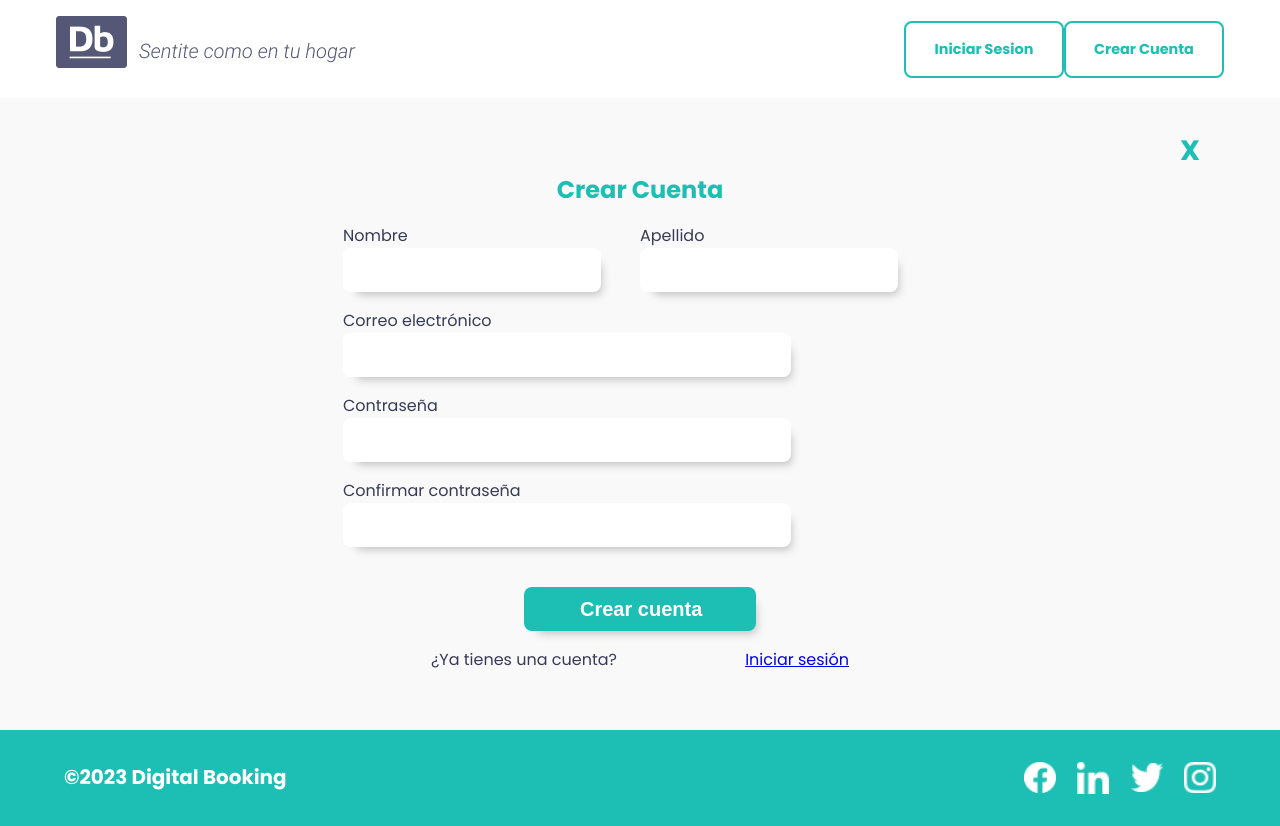
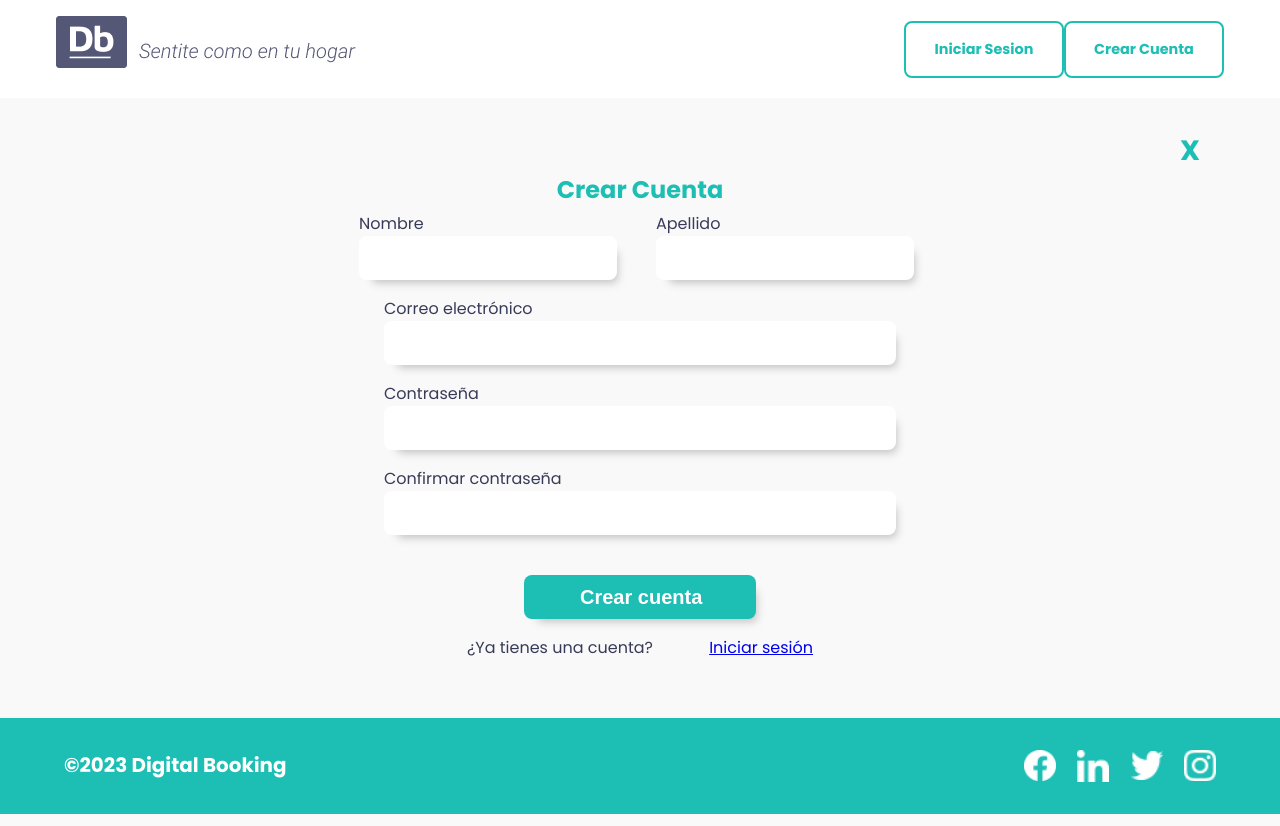
Before and after one commit to oicor6/DigitalBooking, a React (Vite) app in the folder ReactAppDigitalBooking/: page /createacc in a window 1280 px wide. Built offline with nearby package versions, Linux system fonts and the light colour scheme.

Commit message:
corrigo css

```diff
--- a/ReactAppDigitalBooking/package.json
+++ b/ReactAppDigitalBooking/package.json
@@ -11,6 +11,7 @@
   "dependencies": {
     "date-range-picker": "^0.3.5",
     "react-datepicker": "^4.10.0",
+    "react-dates": "^21.8.0",
     "react-dom": "^18.2.0",
     "react-router-dom": "^6.8.1"
   },
--- a/ReactAppDigitalBooking/src/Routes/CreateAcc.jsx
+++ b/ReactAppDigitalBooking/src/Routes/CreateAcc.jsx
@@ -42,13 +42,18 @@ const onClick = (e) =>{
                 <input {...surname}/>
               </div>
             </div>
-
+            <div className="dato2Input">
               <label>Correo electrónico</label>
               <input {...email}/>
+            </div>
+            <div className="dato2Input">
               <label>Contraseña</label>
               <input {...password}/>
+            </div>
+            <div className="dato2Input">
               <label>Confirmar contraseña</label>
               <input {...confirmPassword}/>
+              </div>
             <input className='crearCuenta' type='submit' value="Crear cuenta" onClick={onClick}/>
           </div>
           <p>{msg}</p>
--- a/ReactAppDigitalBooking/src/index.css
+++ b/ReactAppDigitalBooking/src/index.css
@@ -106,7 +106,7 @@ body {
   align-items: center;
   justify-content: space-around;
   margin-top: 0.75rem;
-  width: 53rem;
+  width: 56.5rem;
 }
 .datePicker{
   padding: 0.5rem 2.5rem 0.5rem 1rem;
@@ -145,7 +145,6 @@ body {
   justify-content: space-between;
   padding: 2rem 4rem;
   font-size: 1.5rem;
-  /* position: sticky; */
   bottom: 0;
   width: 100vw;
 }
@@ -247,6 +246,88 @@ body {
 .registro .registroBoton:hover {
   transform: scale(1.05, 1.05);
 }
+
+.signup {
+  display: flex;
+  justify-content: center;
+  align-items: center;
+  flex-direction: column;
+  margin-bottom: 0.6rem;
+}
+
+.signup h1 {
+  color: #1DBEB4;
+  font-size: 1.5rem;
+  margin-bottom: 0.25rem;
+}
+
+.signupCampos {
+  display: flex;
+  justify-content: center;
+  align-items: center;
+  flex-direction: column;
+}
+
+.signup input {
+  width: 28rem;
+  height: 2.75rem;
+  border: none;
+  border-radius: 8px;
+  padding: 1rem;
+  font-size: 1.25rem;
+  color: #383B58;
+  margin-bottom: 1rem;
+  box-shadow: 7px 9px 10px -7px rgba(0,0,0,0.25);
+  -webkit-box-shadow: 7px 9px 10px -7px rgba(0,0,0,0.25);
+  -moz-box-shadow: 7px 9px 10px -7px rgba(0,0,0,0.25);
+}
+.nombreApellido {
+  display: flex;
+  padding-left: 2rem;
+}
+.datoInput, .dato2Input{
+  display: flex;
+  flex-direction: column;
+}
+
+.dato2Input input {
+  padding-right: 31rem;
+}
+.datoInput input{
+  width: 87%;
+}
+.signup .crearCuenta {
+  color: #FFFFFF;
+  background-color: #1DBEB4;
+  align-self: center;
+  margin-top: 1.5rem;
+  margin-bottom: 1rem;
+  padding: 0.5rem 11rem 0.5rem 3.5rem;
+  border-radius: 8px;
+  font-size: 1.25rem;
+  font-weight: bold;
+  width: 10rem;
+  cursor: pointer;
+}
+
+.signup .crearCuenta:hover {
+  transform: scale(1.05, 1.05);
+}
+
+.linkLogin {
+  display: flex;
+  flex-direction: row;
+  justify-content: space-between;
+  align-items: center;
+  margin-bottom: 3rem;
+  padding: 0 8.75rem;
+  font-size: 1rem;
+}
+
+.linkLogin .linkloginBoton:hover {
+  transform: scale(1.05, 1.05);
+}
+
 .tituloHome{
   padding: 1rem;
 }
@@ -385,85 +466,3 @@ body {
   }
 
 }
-.signup {
-  display: flex;
-  justify-content: center;
-  align-items: center;
-  flex-direction: column;
-  margin-bottom: 0.6rem;
-}
-
-.signup h1 {
-  color: #1DBEB4;
-  font-size: 1.5rem;
-  margin-bottom: 1rem;
-}
-
-.signupCampos {
-  display: flex;
-  justify-content: center;
-  align-items: start;
-  flex-direction: column;
-}
-
-.signupCampos span {
-  color: #383B58;
-  font-size: 1rem;
-  margin-bottom: 0.25rem;
-}
-
-.signup input {
-  width: 28rem;
-  height: 2.75rem;
-  border: none;
-  border-radius: 8px;
-  padding: 1rem;
-  font-size: 1.25rem;
-  color: #383B58;
-  margin-bottom: 1rem;
-  box-shadow: 7px 9px 10px -7px rgba(0,0,0,0.25);
-  -webkit-box-shadow: 7px 9px 10px -7px rgba(0,0,0,0.25);
-  -moz-box-shadow: 7px 9px 10px -7px rgba(0,0,0,0.25);
-}
-.nombreApellido{
-  display: flex;
-  flex-direction: row;
-}
-.datoInput{
-  display: flex;
-  flex-direction: column;
-}
-.datoInput input{
-  width: 87%;
-}
-.signup .crearCuenta {
-  color: #FFFFFF;
-  background-color: #1DBEB4;
-  align-self: center;
-  margin-top: 1.5rem;
-  margin-bottom: 1rem;
-  padding: 0.5rem 11rem 0.5rem 3.5rem;
-  border-radius: 8px;
-  font-size: 1.25rem;
-  font-weight: bold;
-  width: 10rem;
-  cursor: pointer;
-}
-
-.signup .crearCuenta:hover {
-  transform: scale(1.05, 1.05);
-}
-
-.linkLogin {
-  display: flex;
-  flex-direction: row;
-  justify-content: space-between;
-  align-items: center;
-  margin-bottom: 3rem;
-  padding: 0 5.5rem;
-  font-size: 1rem;
-}
-
-.linkLogin .linkloginBoton:hover {
-  transform: scale(1.05, 1.05);
-}
```
Also changed, not shown: 2 other files (tests, documents, lock files or other folders). Lines whose indentation alone changed are shown as unchanged.
